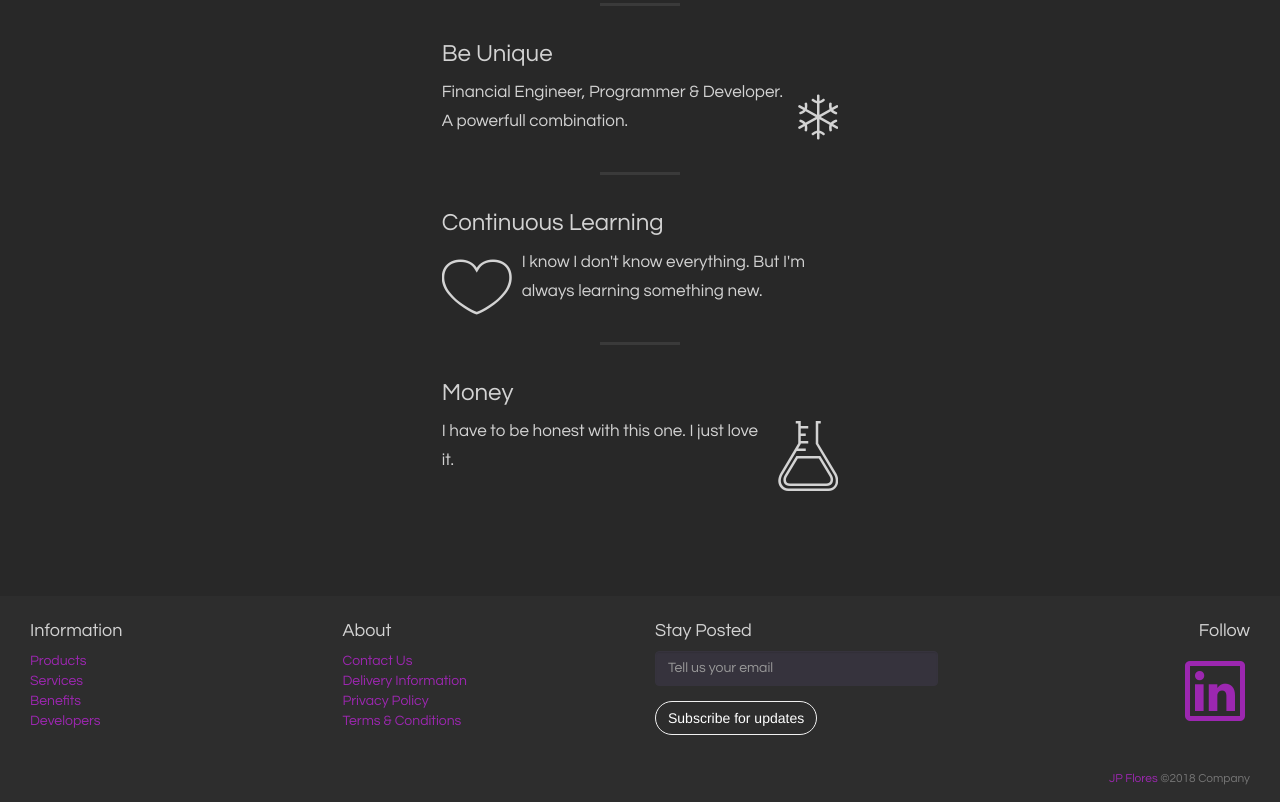
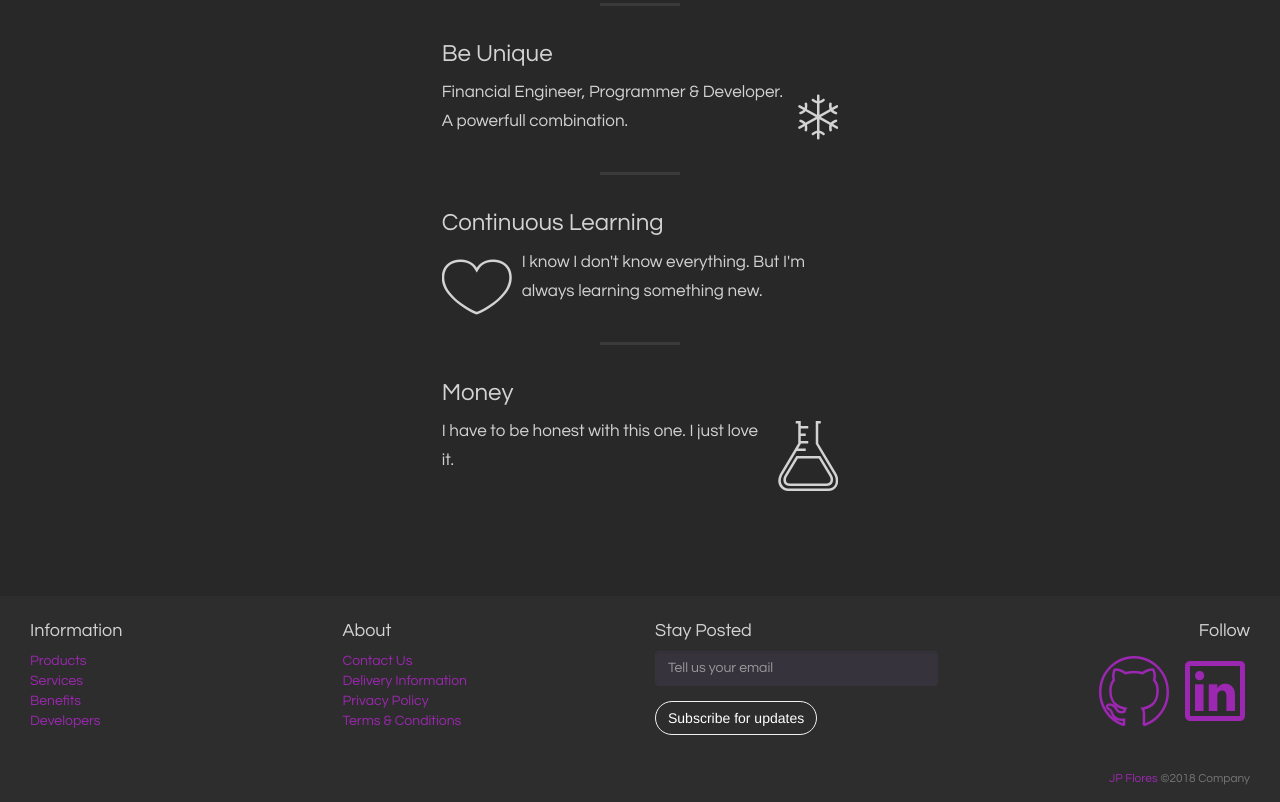
Before and after one commit to josepablo93/josepablo.github.io, a plain HTML site: page index.html in a window 1280 px wide. Shown: the part 3104-3906 px from the top of the page. Drawn offline with Linux system fonts and the light colour scheme; files whose address does not match are found by name.

Commit message:
Added github repo to links

```diff
--- a/index.html
+++ b/index.html
@@ -353,8 +353,8 @@
 				<div class="col-xs-12 col-sm-3 text-right">
 					<h4>Follow</h4>
 					<ul class="list-inline">
-						<!--<li><a rel="nofollow" href="" title="Twitter"><i class="icon-lg ion-social-twitter-outline"></i></a>&nbsp;</li>
-						<li><a rel="nofollow" href="" title="Facebook"><i class="icon-lg ion-social-facebook-outline"></i></a>&nbsp;</li>-->
+						<!--<li><a rel="nofollow" href="" title="Twitter"><i class="icon-lg ion-social-twitter-outline"></i></a>&nbsp;</li>-->
+						<li><a rel="nofollow" href="https://github.com/josepablo93" title="Github" target="_blank"><i class="icon-lg ion-social-github-outline"></i></a>&nbsp;</li>
 						<li><a rel="nofollow" href="https://www.linkedin.com/in/jflores93/" title="Linkedin" target="_blank"><i class="icon-lg ion-social-linkedin-outline"></i></a></li>
 					</ul>
 				</div>
```
